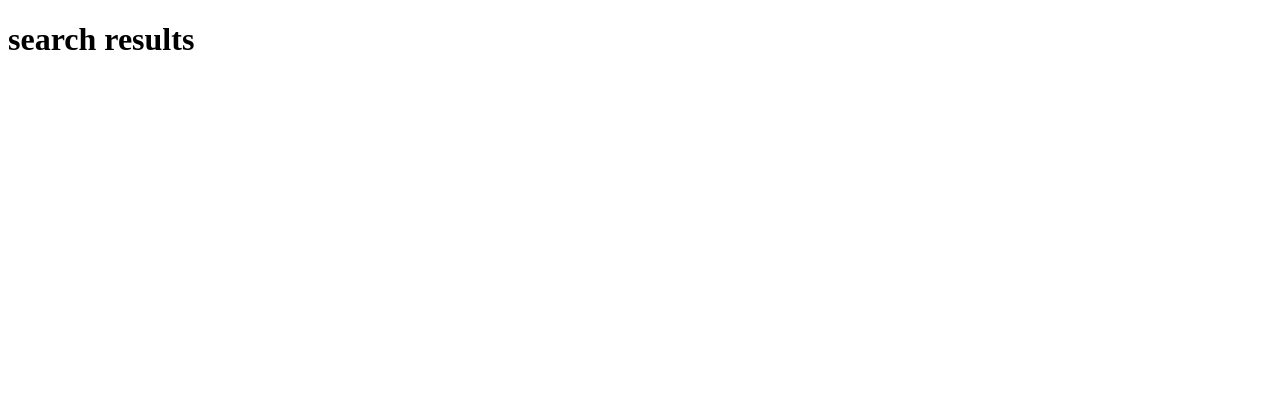
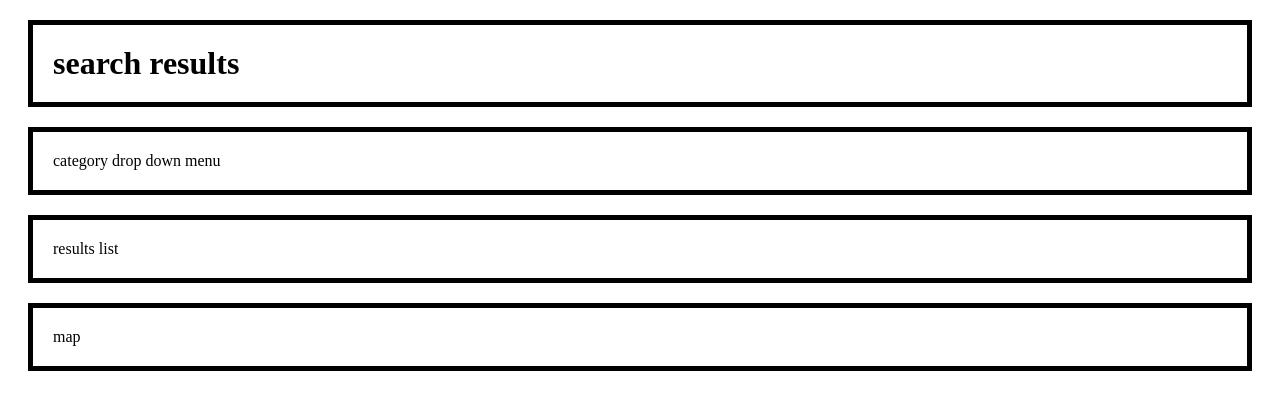
Before and after one commit to blackinnovators/Capstone-Project, a plain HTML site: page results.html in a window 1280 px wide. Drawn offline with Linux system fonts and the light colour scheme.

Commit message:
results page

```diff
--- a/results.css
+++ b/results.css
@@ -0,0 +1,6 @@
+section,
+h1 {
+  border: solid 5px black;
+  padding: 20px;
+  margin: 20px;
+}
--- a/results.html
+++ b/results.html
@@ -9,5 +9,8 @@
 </head>
 <body>
     <h1>search results</h1>
+    <section>category drop down menu</section>
+    <section>results list</section>
+    <section>map</section>
 </body>
 </html>
```
